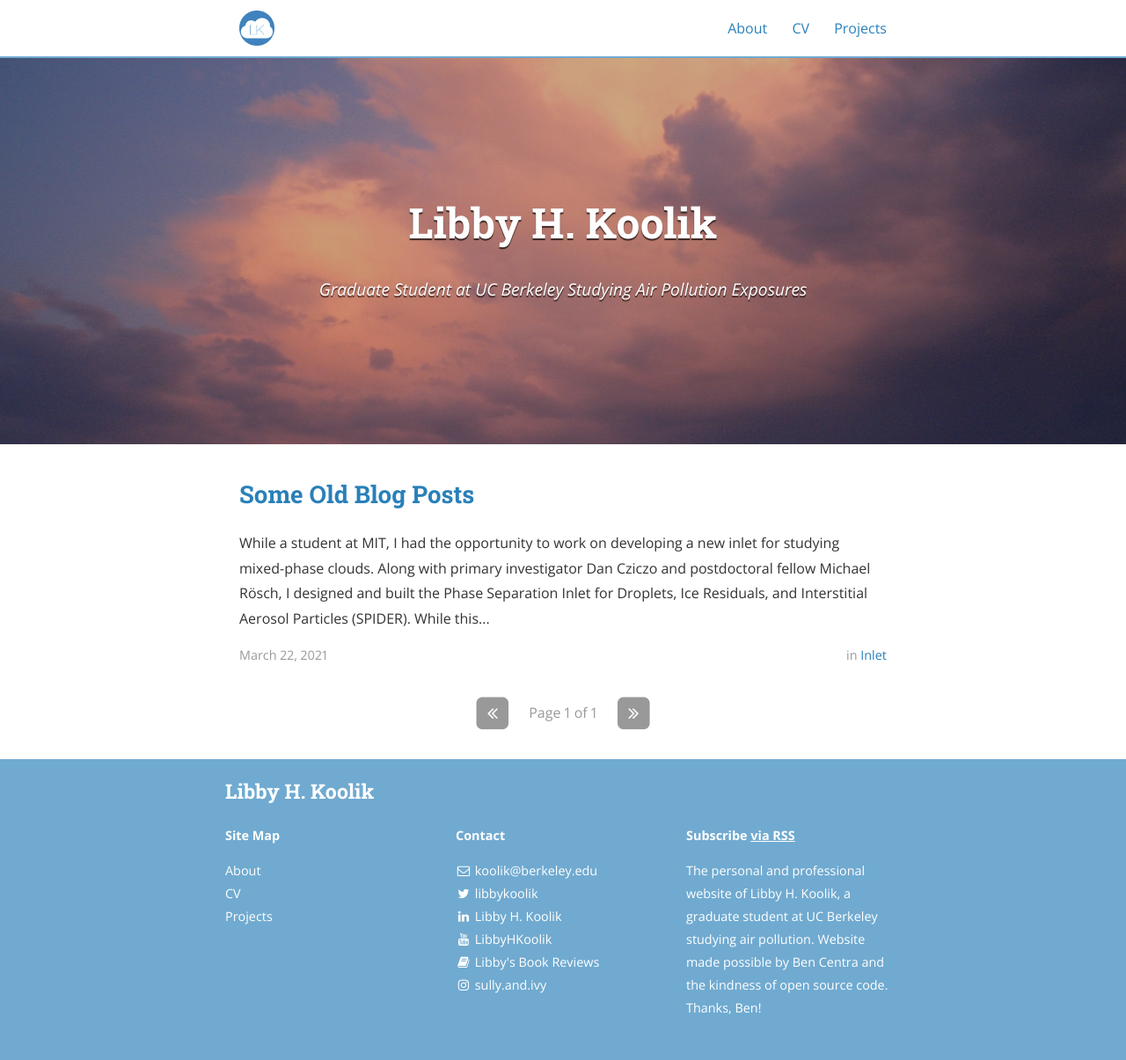
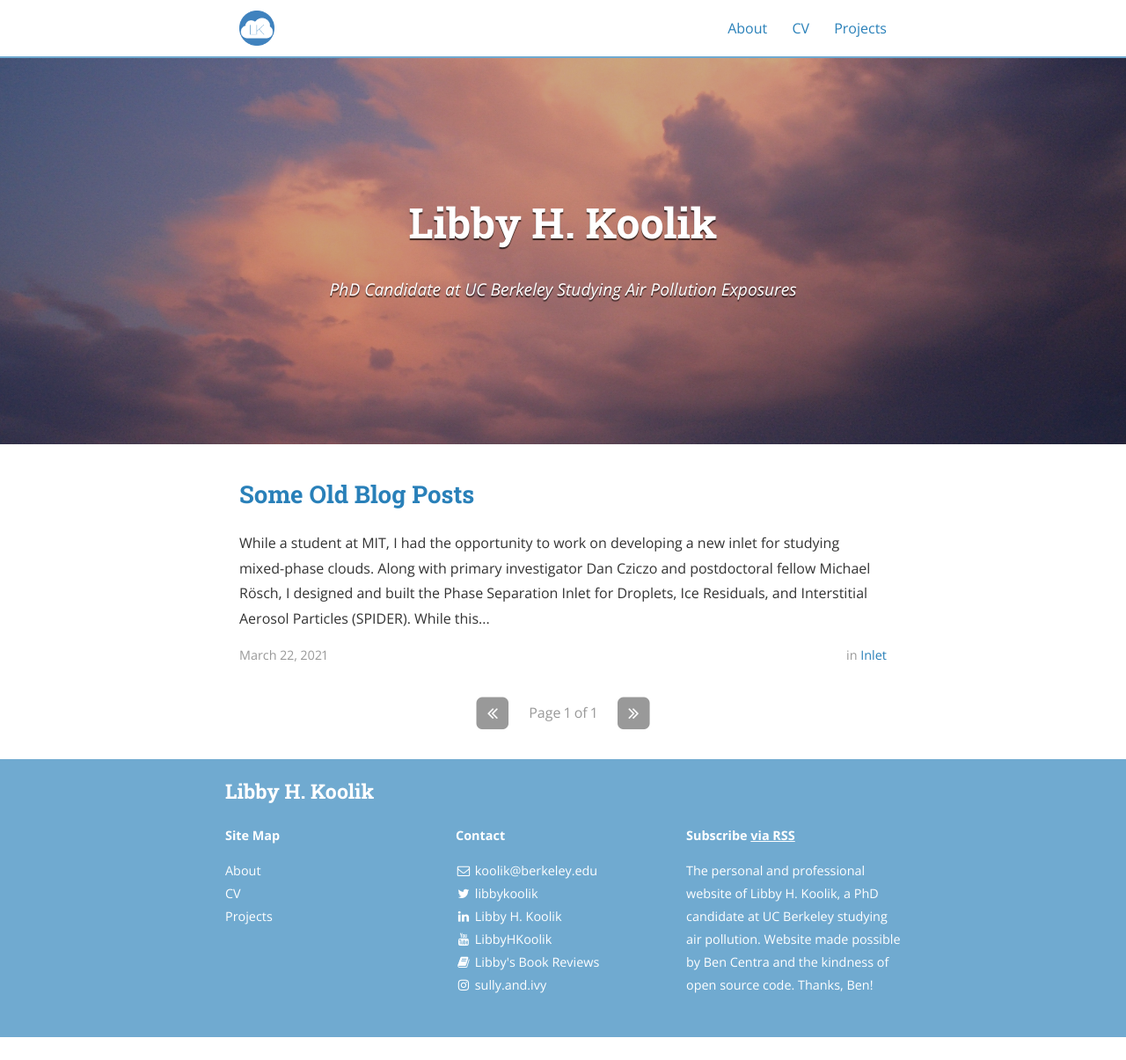
Before and after one commit to lkoolik/lkoolik.github.io, a Jekyll site: the page built from index.html, in a window 1280 px wide and 1205 px high. Shown: the whole window at 88% size. Built offline with Jekyll 4.4.1, drawn with Linux system fonts in a browser that asks for light colours; nearby versions of some CDN libraries; the list of posts is cut into pages by our own code.

Commit message:
Update _config.yml

```diff
--- a/_config.yml
+++ b/_config.yml
@@ -10,11 +10,11 @@ exclude:
 
 # Site settings
 title: Libby H. Koolik
-subtitle: "Graduate Student at UC Berkeley Studying Air Pollution Exposures"
+subtitle: "PhD Candidate at UC Berkeley Studying Air Pollution Exposures"
 email: koolik@berkeley.edu
 name: Libby H. Koolik
 description: >
-  The personal and professional website of Libby H. Koolik, a graduate student at UC Berkeley studying air pollution. Website made possible by Ben Centra and the kindness of open source code. Thanks, Ben!
+  The personal and professional website of Libby H. Koolik, a PhD candidate at UC Berkeley studying air pollution. Website made possible by Ben Centra and the kindness of open source code. Thanks, Ben!
 # Base URL of site (i.e. /blog). It should always start with a slash,
 # and never end with a slash. Set it to a blank value if hosting at the
 # root of your server.
```
